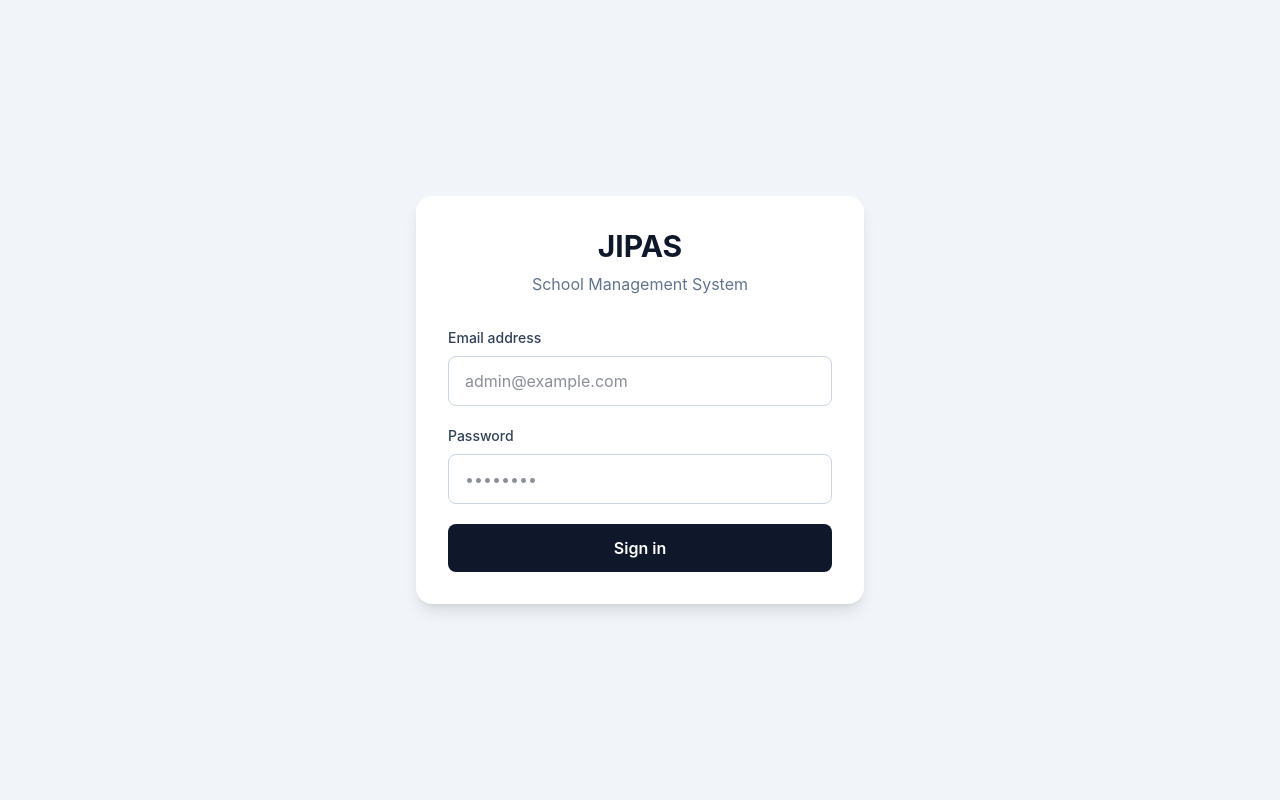
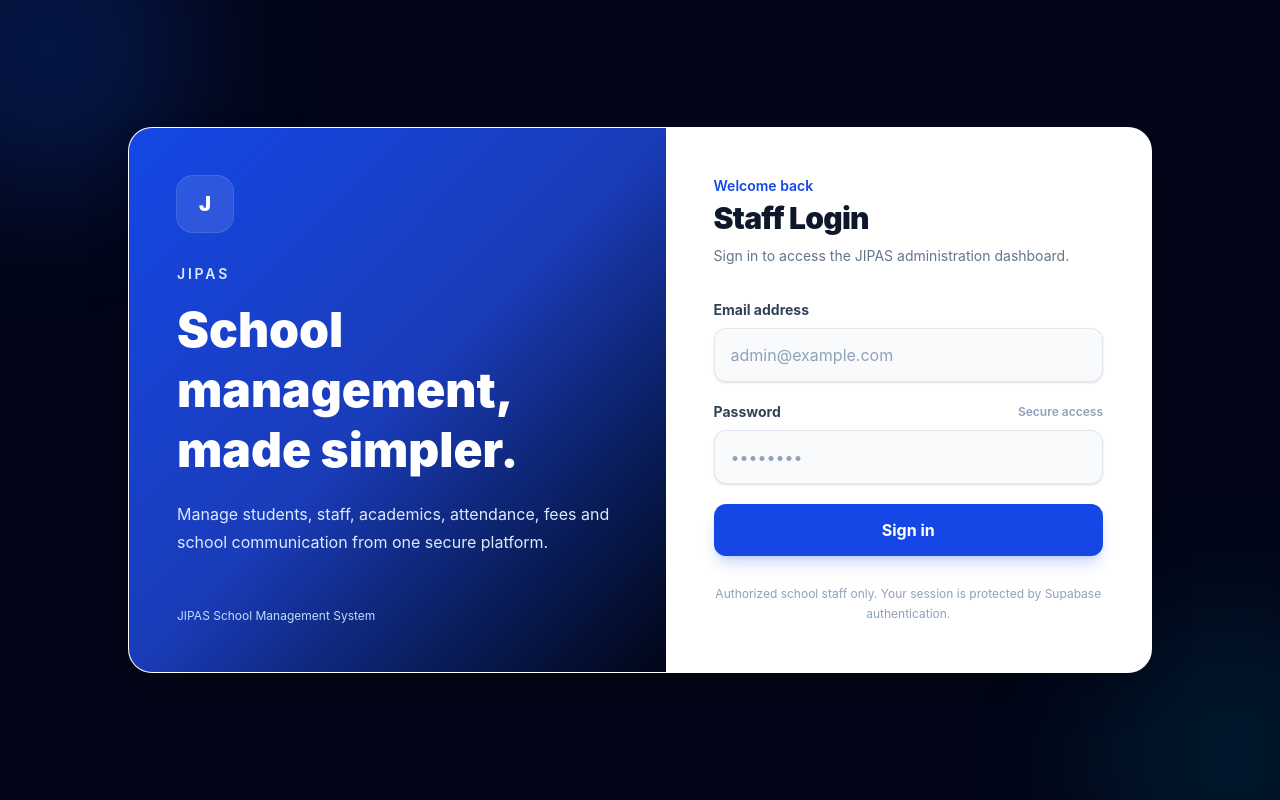
Before and after one commit to JoyIntSchool/jipas-school-management-system, a Next.js app: page /login in a window 1280 px wide. Built offline with nearby package versions, Linux system fonts and the light colour scheme; no server answers.

Commit message:
feat: redesign JIPAS staff login experience

```diff
--- a/app/login/page.tsx
+++ b/app/login/page.tsx
@@ -18,10 +18,7 @@ export default function LoginPage() {
     setError('')
     setLoading(true)
 
-    const { error } = await supabase.auth.signInWithPassword({
-      email,
-      password,
-    })
+    const { error } = await supabase.auth.signInWithPassword({ email, password })
 
     if (error) {
       setError(error.message)
@@ -34,58 +31,72 @@ export default function LoginPage() {
   }
 
   return (
-    <main className="min-h-screen flex items-center justify-center bg-slate-100 px-6">
-      <div className="w-full max-w-md rounded-2xl bg-white p-8 shadow-lg">
-        <div className="mb-8 text-center">
-          <h1 className="text-3xl font-bold text-slate-900">
-            JIPAS
+    <main className="relative min-h-screen overflow-hidden bg-slate-950 px-4 py-8 sm:px-6">
+      <div className="absolute -left-24 -top-24 h-72 w-72 rounded-full bg-blue-600/20 blur-3xl" />
+      <div className="absolute -bottom-24 -right-24 h-72 w-72 rounded-full bg-cyan-500/10 blur-3xl" />
+
+      <div className="relative mx-auto flex min-h-[calc(100vh-4rem)] w-full max-w-5xl items-center justify-center">
+        <div className="grid w-full overflow-hidden rounded-3xl border border-white/10 bg-white shadow-2xl md:grid-cols-[1.05fr_0.95fr]">
+          <section className="hidden bg-gradient-to-br from-blue-700 via-blue-800 to-slate-950 p-10 text-white md:flex md:flex-col md:justify-between lg:p-12">
+            <div>
+              <div className="mb-8 flex h-14 w-14 items-center justify-center rounded-2xl bg-white/10 text-xl font-black ring-1 ring-white/20">
+                J
+              </div>
+              <p className="text-sm font-semibold uppercase tracking-[0.2em] text-blue-100">JIPAS</p>
+              <h1 className="mt-4 text-4xl font-black leading-tight lg:text-5xl">
+                School management, made simpler.
               </h1>
-          <p className="mt-2 text-slate-500">
-            School Management System
+              <p className="mt-5 max-w-md leading-7 text-blue-100">
+                Manage students, staff, academics, attendance, fees and school communication from one secure platform.
               </p>
+            </div>
+            <p className="text-xs text-blue-200">JIPAS School Management System</p>
+          </section>
+
+          <section className="p-6 sm:p-9 lg:p-12">
+            <div className="mb-8">
+              <div className="mb-4 flex h-12 w-12 items-center justify-center rounded-2xl bg-blue-50 text-lg font-black text-blue-700 md:hidden">
+                J
+              </div>
+              <p className="text-sm font-semibold text-blue-700">Welcome back</p>
+              <h2 className="mt-1 text-3xl font-black tracking-tight text-slate-900">Staff Login</h2>
+              <p className="mt-2 text-sm leading-6 text-slate-500">Sign in to access the JIPAS administration dashboard.</p>
             </div>
 
             <form onSubmit={handleLogin} className="space-y-5">
               <div>
-            <label
-              htmlFor="email"
-              className="mb-2 block text-sm font-medium text-slate-700"
-            >
-              Email address
-            </label>
-
+                <label htmlFor="email" className="mb-2 block text-sm font-bold text-slate-700">Email address</label>
                 <input
                   id="email"
                   type="email"
                   value={email}
                   onChange={(event) => setEmail(event.target.value)}
                   required
-              className="w-full rounded-lg border border-slate-300 px-4 py-3 outline-none focus:border-slate-500"
+                  autoComplete="email"
+                  className="w-full rounded-xl border border-slate-200 bg-slate-50 px-4 py-3.5 text-slate-900 shadow-sm outline-none transition placeholder:text-slate-400 focus:border-blue-500 focus:bg-white focus:ring-4 focus:ring-blue-100"
                   placeholder="admin@example.com"
                 />
               </div>
 
               <div>
-            <label
-              htmlFor="password"
-              className="mb-2 block text-sm font-medium text-slate-700"
-            >
-              Password
-            </label>
-
+                <div className="mb-2 flex items-center justify-between">
+                  <label htmlFor="password" className="block text-sm font-bold text-slate-700">Password</label>
+                  <span className="text-xs font-semibold text-slate-400">Secure access</span>
+                </div>
                 <input
                   id="password"
                   type="password"
                   value={password}
                   onChange={(event) => setPassword(event.target.value)}
                   required
-              className="w-full rounded-lg border border-slate-300 px-4 py-3 outline-none focus:border-slate-500"
+                  autoComplete="current-password"
+                  className="w-full rounded-xl border border-slate-200 bg-slate-50 px-4 py-3.5 text-slate-900 shadow-sm outline-none transition placeholder:text-slate-400 focus:border-blue-500 focus:bg-white focus:ring-4 focus:ring-blue-100"
                   placeholder="••••••••"
                 />
               </div>
 
               {error && (
-            <div className="rounded-lg bg-red-50 p-3 text-sm text-red-700">
+                <div role="alert" className="rounded-xl border border-red-100 bg-red-50 p-3.5 text-sm font-medium text-red-700">
                   {error}
                 </div>
               )}
@@ -93,11 +104,17 @@ export default function LoginPage() {
               <button
                 type="submit"
                 disabled={loading}
-            className="w-full rounded-lg bg-slate-900 px-4 py-3 font-semibold text-white transition hover:bg-slate-800 disabled:cursor-not-allowed disabled:opacity-60"
+                className="w-full rounded-xl bg-blue-700 px-4 py-3.5 font-bold text-white shadow-lg shadow-blue-700/20 hover:bg-blue-800 active:scale-[0.99] disabled:cursor-not-allowed disabled:opacity-60"
               >
-            {loading ? 'Signing in...' : 'Sign in'}
+                {loading ? 'Signing in…' : 'Sign in'}
               </button>
             </form>
+
+            <p className="mt-7 text-center text-xs leading-5 text-slate-400">
+              Authorized school staff only. Your session is protected by Supabase authentication.
+            </p>
+          </section>
+        </div>
       </div>
     </main>
   )
```
Lines whose indentation alone changed are shown as unchanged.
